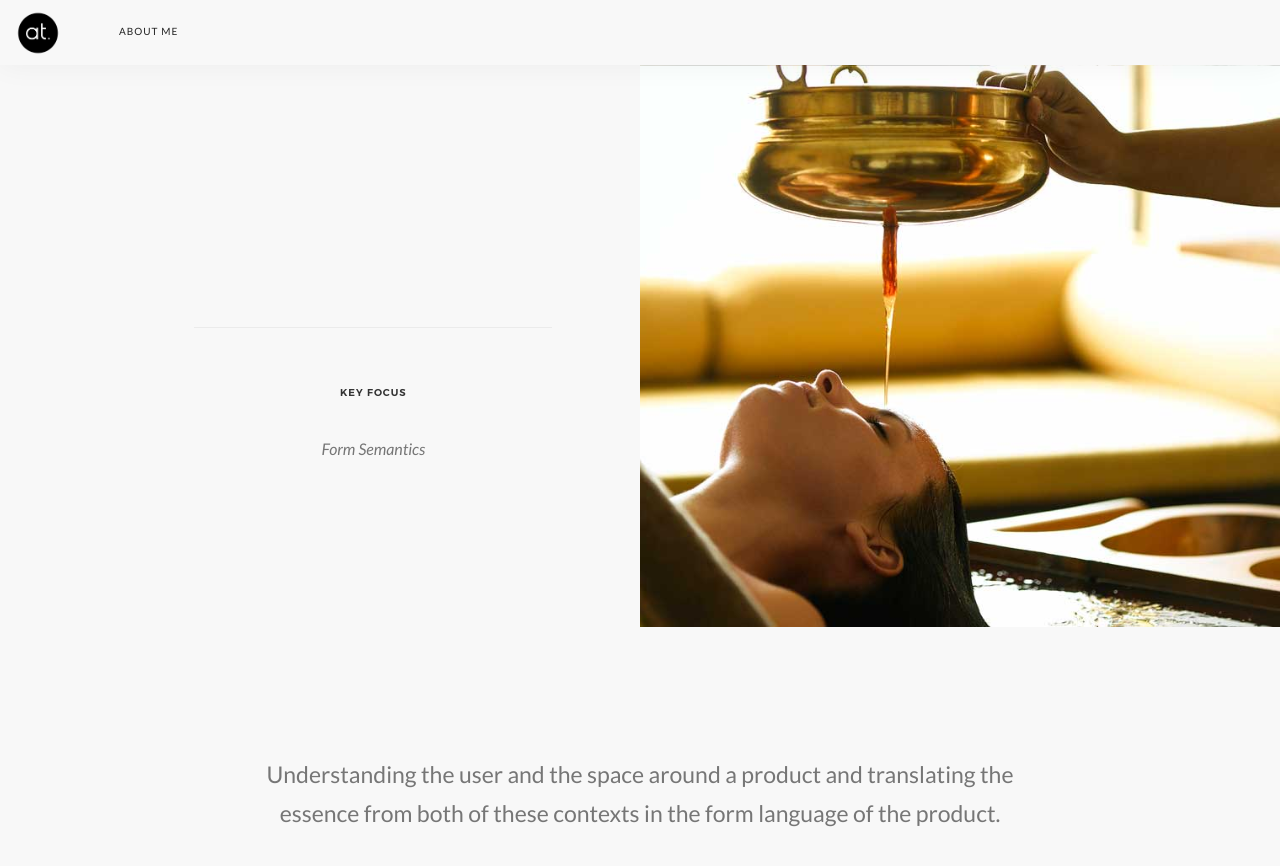
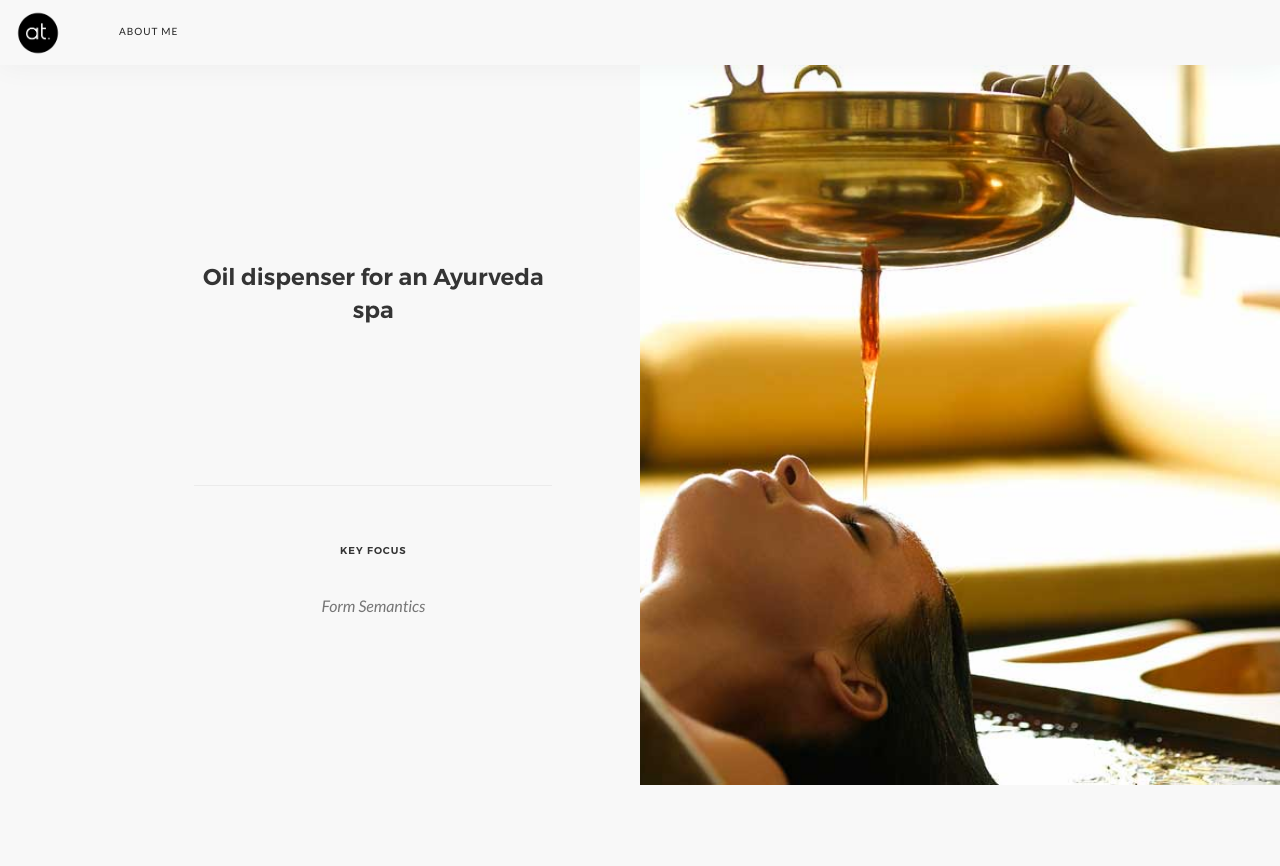
Before and after one commit to akshatkedia/avani-tavargeri, a Jekyll site: the page built from _projects/oil-dispenser.markdown, in a window 1280 px wide and 900 px high. Shown: the top 866 px of the window. Built offline with Jekyll 4.4.1, drawn with Linux system fonts in a browser that asks for light colours; some web fonts are replaced.

Commit message:
Updated Oil Dispenser

```diff
--- a/_projects/oil-dispenser.markdown
+++ b/_projects/oil-dispenser.markdown
@@ -3,6 +3,9 @@
 date: 2017-06-19 17:06:00 +05:30
 thumbnail image: "/uploads/thumbnail-oil-dispenser.jpg"
 project category: Industrial Design
+description:
+  icon: Rain-Drop
+  title: Oil dispenser for an Ayurveda spa
 key focus areas:
 - Form Semantics
 top image: "/uploads/top-image-oil-dispenser-fc42ca.jpg"
```
